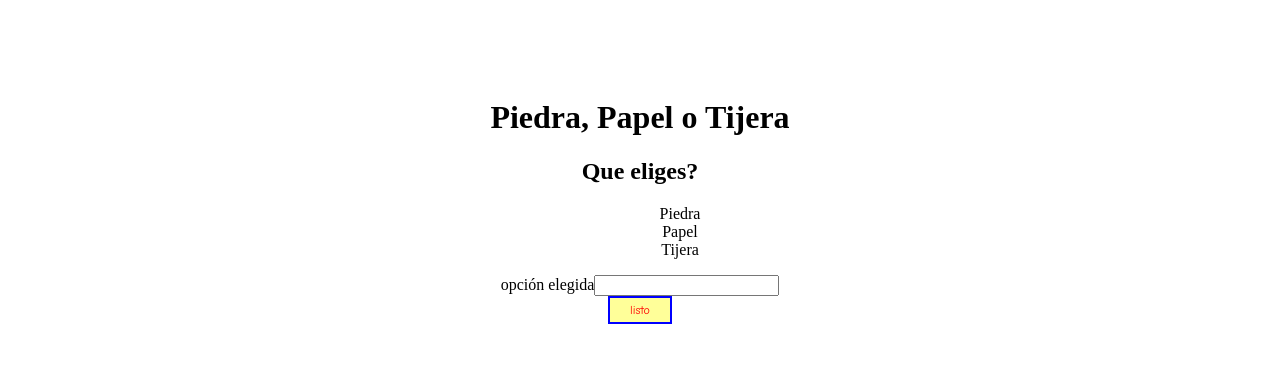
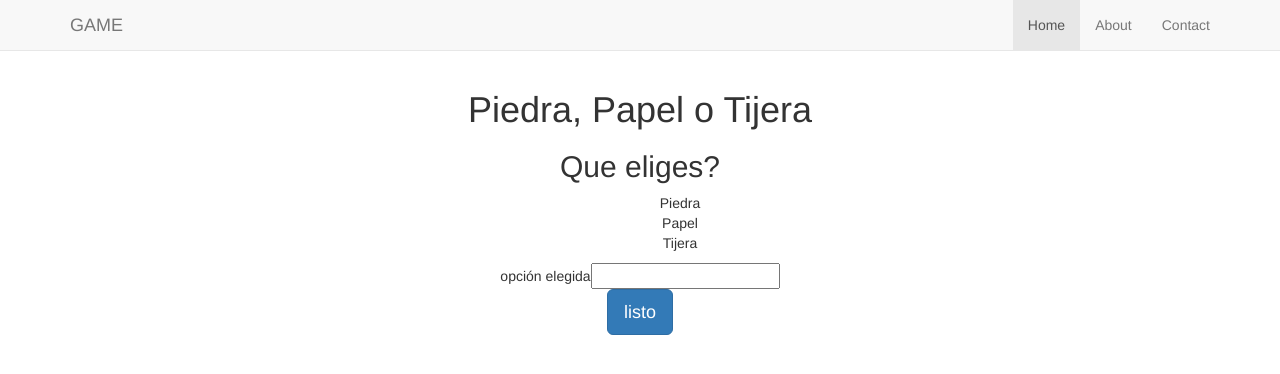
Before and after one commit to h-acosta/pptgame, a plain HTML site: page start_game.html in a window 1280 px wide. Shown: the top 374 px of the page. Drawn offline with nearby package versions, Linux system fonts and the light colour scheme.

Commit message:
apply css class in start game page

```diff
--- a/start_game.html
+++ b/start_game.html
@@ -2,10 +2,38 @@
 <html lang="es">
 <head>
 	<meta charset="utf-8" />
+  <meta http-equiv="X-UA-Compatible" content="IE=edge">
+  <meta name="viewport" content="width=device-width, initial-scale=1">
+
 	<title>Piedra, Papel o Tijera</title>
   <link rel="stylesheet" type="text/css" href="css/app.css">
+  <!-- Latest compiled and minified CSS -->
+  <link rel="stylesheet" href="https://maxcdn.bootstrapcdn.com/bootstrap/3.3.4/css/bootstrap.min.css">
 </head>
 <body>
+      <!-- Fixed navbar -->
+    <nav class="navbar navbar-default navbar-fixed-top">
+      <div class="container">
+        <div class="navbar-header">
+          <button type="button" class="navbar-toggle collapsed" data-toggle="collapse" data-target="#navbar" aria-expanded="false" aria-controls="navbar">
+            <span class="sr-only">Toggle navigation</span>
+            <span class="icon-bar"></span>
+            <span class="icon-bar"></span>
+            <span class="icon-bar"></span>
+          </button>
+          <a class="navbar-brand" href="#">GAME</a>
+        </div>
+        <div id="navbar" class="navbar-collapse collapse">
+          <ul class="nav navbar-nav navbar-right">
+            <li class="active"><a href="#">Home</a></li>
+            <li><a href="#about">About</a></li>
+            <li><a href="#contact">Contact</a></li>
+          </ul>
+        </div><!--/.nav-collapse -->
+      </div>
+    </nav>
+
+    <div class="container">
       	<center>
       		<h1>Piedra, Papel o Tijera</h1>
           <h2>Que eliges?</h2>
@@ -14,8 +42,18 @@
             <ol>Papel</ol>
             <ol>Tijera</ol>
           </ul>
-     opción elegida<input type="text" name="fname"><br>
-    <button>listo</button>
+           opción elegida<input  type="text" ><br>
+          <button class="btn btn-lg btn-primary">listo</button>
         </center>
+     </div> <!-- /container -->
+
+<!-- Bootstrap core JavaScript
+    ================================================== -->
+    <!-- Placed at the end of the document so the pages load faster -->
+    <script src="https://ajax.googleapis.com/ajax/libs/jquery/1.11.2/jquery.min.js"></script>
+    <!-- Latest compiled and minified JavaScript -->
+    <script src="https://maxcdn.bootstrapcdn.com/bootstrap/3.3.4/js/bootstrap.min.js"></script>
+      <!-- IE10 viewport hack for Surface/desktop Windows 8 bug -->
+    <script src="/js/ie10-viewport-bug-workaround.js"></script>
 </body>
 </html>
```
Also changed, not shown: index.html (+1 -1 lines). Lines whose indentation alone changed are shown as unchanged.
